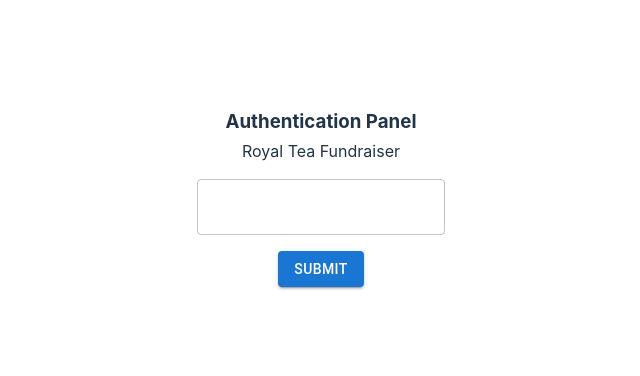
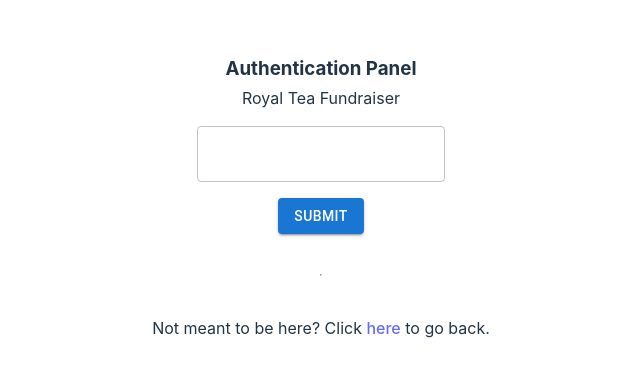
Before and after one commit to peclarke/royalteafundraiser, a React (Vite) app: page /admin in a window 1280 px wide. Shown: the part 204-580 px from the top of the page, without its empty margins (319-959 px from the left). Built offline with nearby package versions, Linux system fonts and the light colour scheme.

Commit message:
added a fun get back to root msg

```diff
--- a/src/Auth.tsx
+++ b/src/Auth.tsx
@@ -27,6 +27,8 @@ const Auth = ({children}: { children: any}) => {
             <TextField type="password" value={psw} onChange={(e: any) => setPsw(e.target.value)} />
             <Button variant="contained" onClick={login}>Submit</Button>
             <span style={{color: "red"}}>{err}</span>
+            <hr></hr>
+            <p>Not meant to be here? Click <a href="/">here</a> to go back.</p>
         </div>
     )
 }
```
